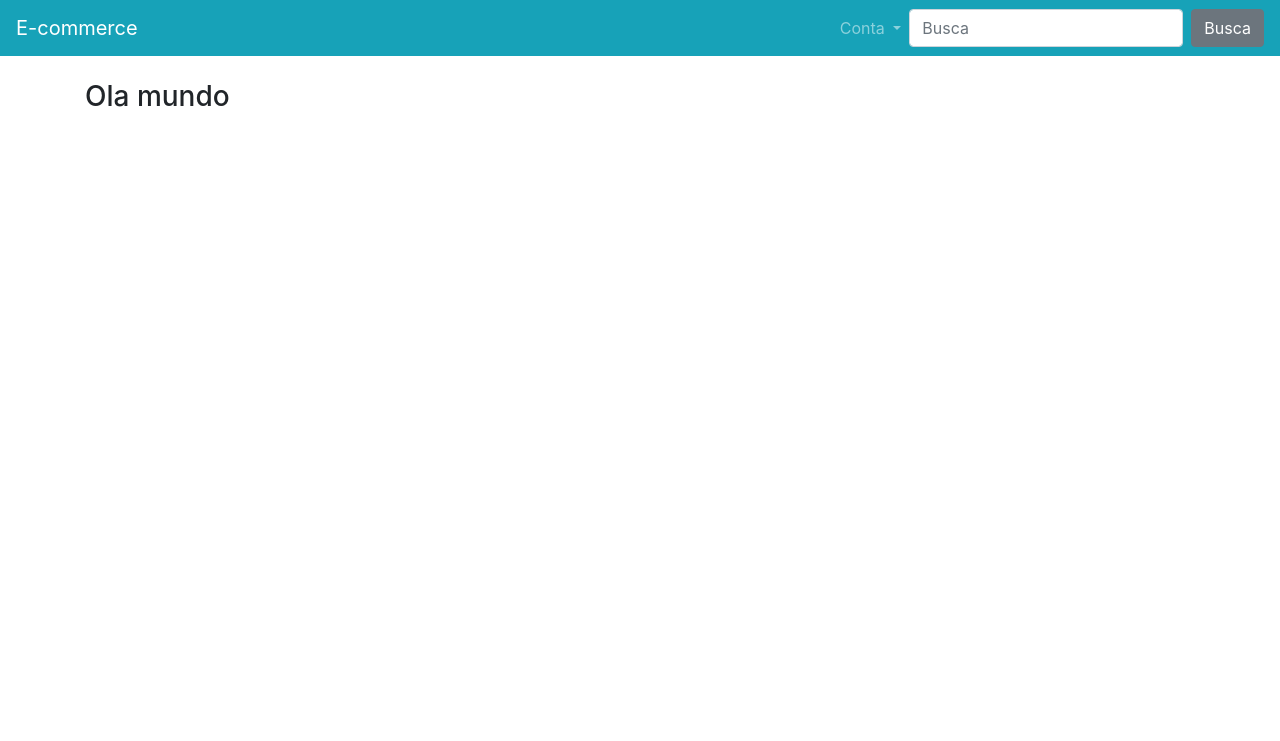
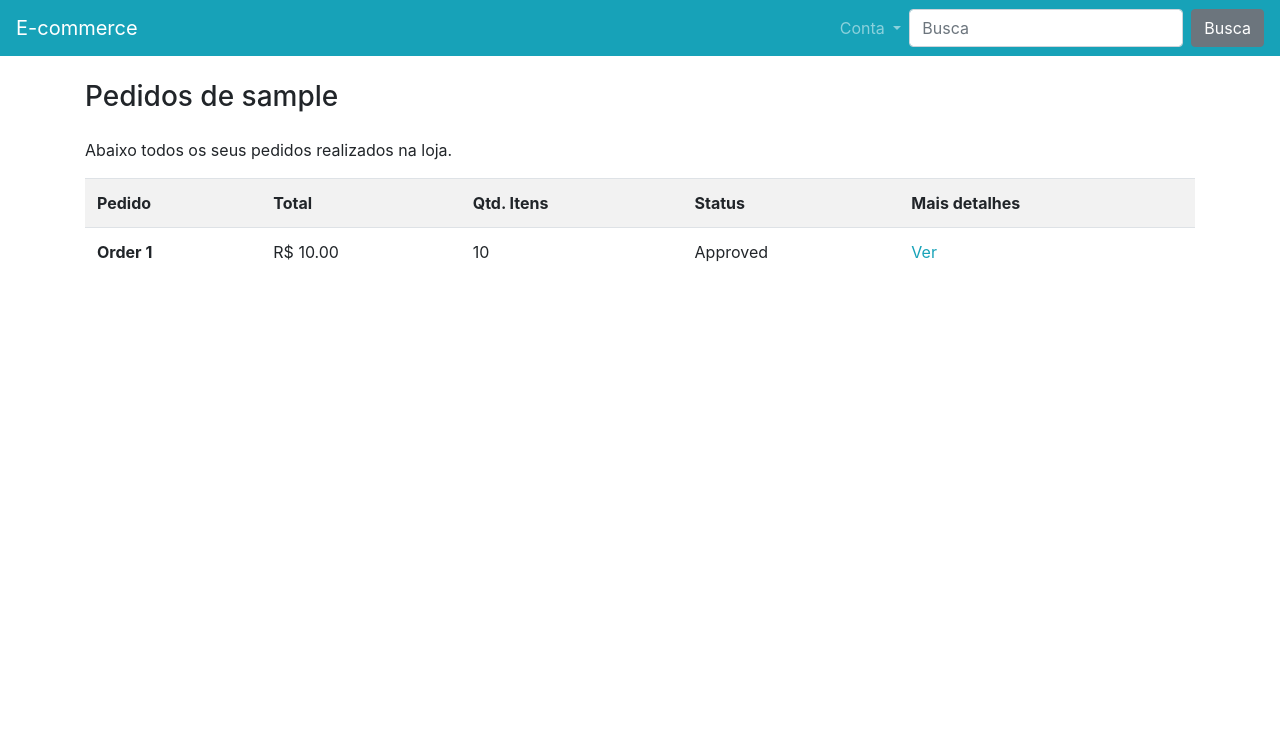
Before and after one commit to diegomarcelino92/python-django-ecommerce, a Django app: page /orders/list/ in a window 1280 px wide. Shown: the top 741 px of the page. Run offline with Django 4.2, Linux system fonts and the light colour scheme; a user stored in the database is signed in; tables that the repository leaves empty hold one stand-in row (values such as "Sample post"); some libraries are stand-ins or nearby versions.

Commit message:
feat: adding order detail and order list

```diff
--- a/orders/models.py
+++ b/orders/models.py
@@ -2,14 +2,16 @@ from django.contrib.auth import get_user_model
 from django.db import models
 
 from products.models import Variation
+from products.views import MoneyMixin
 
 
-class Order(models.Model):
+class Order(models.Model, MoneyMixin):
     user = models.ForeignKey(
         get_user_model(), on_delete=models.CASCADE,
         related_name='orders'
     )
     total = models.FloatField()
+    total_items = models.PositiveIntegerField(default=0)
     status = models.CharField(
         max_length=100, default='P',
         choices=(
@@ -23,16 +25,22 @@ class Order(models.Model):
         )
     )
 
+    def get_price(self):
+        return self.to_money(self.total)
+
     def __str__(self):
         return f'Order {self.id}'
 
 
-class OrderItem(models.Model):
+class OrderItem(models.Model, MoneyMixin):
     order = models.ForeignKey(Order, on_delete=models.CASCADE, related_name='items')
     product = models.ForeignKey(Variation, on_delete=models.CASCADE)
     price = models.FloatField()
     quantity = models.PositiveIntegerField(default=1)
     image = models.CharField(max_length=1000, null=True, blank=True)
 
+    def get_price(self):
+        return self.to_money(self.price)
+
     def __str__(self) -> str:
         return f'Item {self.id} of order {self.order.id}'
--- a/orders/templates/order.html
+++ b/orders/templates/order.html
@@ -7,10 +7,10 @@
           <div class="col-lg-2 font-weight-bold">Número do pedido:</div>
           <div class="col-lg-4">{{ order.id }}</div>
           <div class="col-lg-2 font-weight-bold">Total a pagar:</div>
-          <div class="col-lg-4">{{ order.total }}</div>
+          <div class="col-lg-4">{{ order.get_price }}</div>
 
           <div class="col-lg-2 font-weight-bold">QTD. Itens:</div>
-          <div class="col-lg-4">{{ order.qtd_total }}</div>
+          <div class="col-lg-4">{{ order.total_items }}</div>
           <div class="col-lg-2 font-weight-bold">Status:</div>
           <div class="col-lg-4">{{ order.get_status_display }}</div>
       </div>
@@ -39,7 +39,7 @@
                   <td>{{ item.product }}</td>
                   <td>{{ item.variacao }}</td>
                   <td>{{ item.quantity }}</td>
-                  <td>{{ item.price }}</td>
+                  <td>{{ item.get_price }}</td>
               </tr>
               {% endfor %}
 
--- /dev/null
+++ b/orders/templates/order_detail.html
@@ -0,0 +1,6 @@
+{% extends 'base.html' %}
+{% load static %}
+
+{% block content %}
+{% include 'order.html' %}
+{% endblock %}
--- a/orders/templates/order_list.html
+++ b/orders/templates/order_list.html
@@ -1,7 +1,37 @@
-{% extends "base.html" %} {% block content %}
-<div class="row">
+{% extends "base.html" %}
+{% block content %}
+<div class="row flex-grow-1">
   <div class="col">
-    <h3>Ola mundo</h3>
+      <h3 class="mb-4">Pedidos de {{ user }}</h3>
+      <p>Abaixo todos os seus pedidos realizados na loja.</p>
+
+      <div class="table-responsive">
+          <table class="table table-striped">
+              <tr>
+                  <th scope="col">Pedido</th>
+                  <th scope="col">Total</th>
+                  <th scope="col">Qtd. Itens</th>
+                  <th scope="col">Status</th>
+                  <th scope="col">Mais detalhes</th>
+              </tr>
+
+
+              {% for order in orders %}
+              <tr>
+                  <th scope="row">{{ order }}</td>
+                  <td>{{ order.get_price }}</td>
+                  <td>{{ order.total_items }}</td>
+                  <td>{{ order.get_status_display }}</td>
+                  <td>
+                      <a href="{% url 'orders:detail' order.pk  %}">
+                          Ver <i class="fas fa-search-plus ml-2"></i>
+                      </a>
+                  </td>
+              </tr>
+              {% endfor %}
+          </table>
+      </div>
   </div>
 </div>
+
 {% endblock content %}
--- a/orders/urls.py
+++ b/orders/urls.py
@@ -1,14 +1,12 @@
 from django.urls import path
 
-from orders.views import (OrderClose, OrderCreate, OrderDetail, OrderList,
-                          OrderPay)
+from orders.views import OrderCreate, OrderDetail, OrderList, OrderPay
 
 app_name = 'orders'
 
 urlpatterns = [
     path('', OrderCreate.as_view(), name='create'),
-    path('pay/<int:order_id>', OrderPay.as_view(), name='pay'),
-    path('close/', OrderClose.as_view(), name='close'),
-    path('detail/', OrderDetail.as_view(), name='detail'),
+    path('pay/<int:order_id>/', OrderPay.as_view(), name='pay'),
+    path('detail/<int:order_id>/', OrderDetail.as_view(), name='detail'),
     path('list/', OrderList.as_view(), name='list'),
 ]
--- a/orders/views.py
+++ b/orders/views.py
@@ -6,7 +6,7 @@ from django.http import HttpRequest
 from django.http.response import HttpResponse as HttpResponse
 from django.shortcuts import redirect, render
 from django.urls import reverse
-from django.views.generic import DetailView, View
+from django.views.generic import DetailView, ListView, View
 
 from orders.models import Order, OrderItem
 from products.models import Variation
@@ -35,12 +35,13 @@ class OrderCreate(View, CartMixin):
             if quantity > stock:
                 cart[var_id]['quantity'] = stock
 
-        _, cart_total_price = self.get_cart_calc(cart)
+        _, cart_total_price, cart_total_itens = self.get_cart_calc(cart)
         self.request.session.save()
 
         order = Order(
             user=self.request.user,
             total=cart_total_price,
+            total_items=cart_total_itens,
             status='Pending'
         )
         order.save()
@@ -63,12 +64,7 @@ class OrderCreate(View, CartMixin):
         return redirect(reverse('orders:pay', kwargs={'order_id': order.pk}))
 
 
-class OrderPay(DetailView):
-    template_name = 'order_pay.html'
-    model = Order
-    context_object_name = 'order'
-    pk_url_kwarg = 'order_id'
-
+class OrderMixin(View):
     def dispatch(self, *args, **kwargs):
         if self.request.user.is_authenticated:
             return super().dispatch(self.request, *args, **kwargs)
@@ -80,14 +76,22 @@ class OrderPay(DetailView):
         return qs
 
 
-class OrderClose(View):
-    pass
+class OrderPay(OrderMixin, DetailView):
+    template_name = 'order_pay.html'
+    model = Order
+    context_object_name = 'order'
+    pk_url_kwarg = 'order_id'
 
 
-class OrderDetail(View):
-    pass
+class OrderDetail(OrderMixin, DetailView):
+    template_name = 'order_detail.html'
+    model = Order
+    context_object_name = 'order'
+    pk_url_kwarg = 'order_id'
 
 
-class OrderList(View):
-    def get(self, *args, **kwargs):
-        return render(self.request, 'order_list.html')
+class OrderList(OrderMixin, ListView):
+    model = Order
+    template_name = 'order_list.html'
+    context_object_name = 'orders'
+    paginate_by = 10
--- a/products/views.py
+++ b/products/views.py
@@ -39,11 +39,12 @@ class CartMixin(MoneyMixin):
     def get_cart_calc(self, cart={}):
         products = []
         cart_total_price = 0
+        cart_total_itens = 0
 
         for product in cart.values():
             if isinstance(product, dict):
                 cart_total_price += product['total_promo'] if product['total_promo'] else product['total']
-
+                cart_total_itens += product['quantity']
                 product_view = {
                     **product,
                     'price': self.to_money(product['total']),
@@ -54,13 +55,13 @@ class CartMixin(MoneyMixin):
 
                 products.append(product_view)
 
-        return [products, cart_total_price]
+        return [products, cart_total_price, cart_total_itens]
 
 
 class ProductCart(View, CartMixin):
     def get(self, *args, **kwargs):
         cart = self.request.session.get('cart', {})
-        products, cart_total_price = self.get_cart_calc(cart)
+        products, cart_total_price, _ = self.get_cart_calc(cart)
 
         return render(self.request, 'product_cart.html', {
             'products': products,
@@ -165,7 +166,7 @@ class ProductCartRemove(View):
 class ProductCartResume(View, CartMixin):
     def get(self, *args, **kwargs):
         cart = self.request.session.get('cart', {})
-        products, cart_total_price = self.get_cart_calc(cart)
+        products, cart_total_price, _ = self.get_cart_calc(cart)
 
         profile = self.request.user.profile.first()
         if not profile:
--- a/templates/base.html
+++ b/templates/base.html
@@ -8,7 +8,7 @@
   <body>
     {% include 'partials/_nav.html' %}
 
-    <main class="container mt-4 mb-4">
+    <main class="container mt-4 mb-4 d-flex flex-column">
       {% include 'partials/_messages.html' %}
 
       {% block content %}{% endblock %}
```
Also changed, not shown: orders/migrations/0002_order_total_items_alter_orderitem_order.py (added), profiles/migrations/0005_alter_profile_document_alter_profile_user_and_more.py (added).
